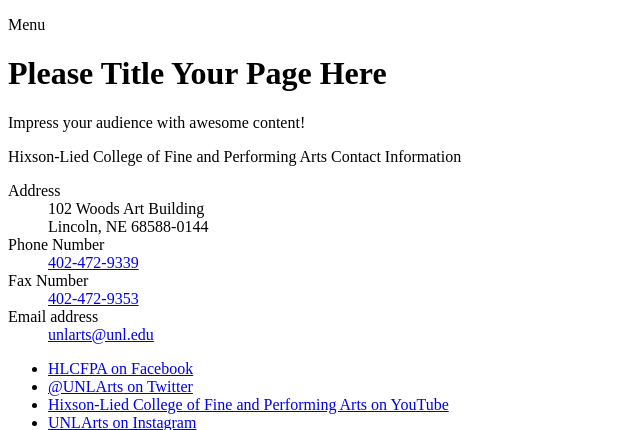
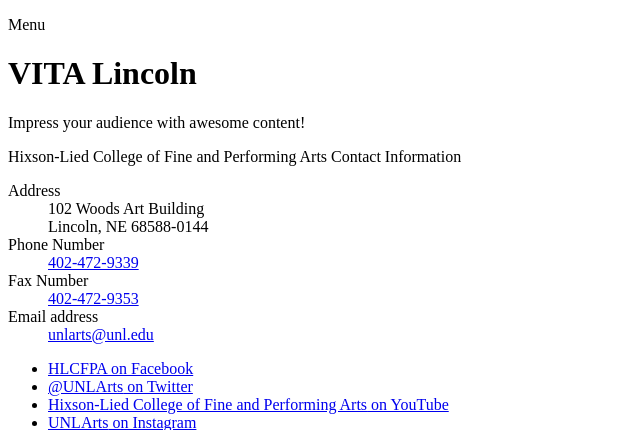
Before and after one commit to UNL-CSE-AMBASSADORS/VITA, a PHP site: page / in a window 1280 px wide. Shown: the part 258-688 px from the top of the page, without its empty margins (0-640 px from the left). Run offline with PHP 8.4, Linux system fonts and the light colour scheme; data that the repository does not hold is empty.

Commit message:
Switch index.php from spaces to tabs

```diff
--- a/index.php
+++ b/index.php
@@ -75,7 +75,7 @@ function wdnInclude($path)
 			<div id="maincontent" class="wdn-main">
 				<div id="pagetitle">
 					<!-- TemplateBeginEditable name="pagetitle" -->
-                    <h1>Please Title Your Page Here</h1>
+					<h1>VITA Lincoln</h1>
 					<!-- TemplateEndEditable -->
 				</div>
 				<!-- TemplateBeginEditable name="maincontentarea" -->
```
Lines whose indentation alone changed are shown as unchanged.
